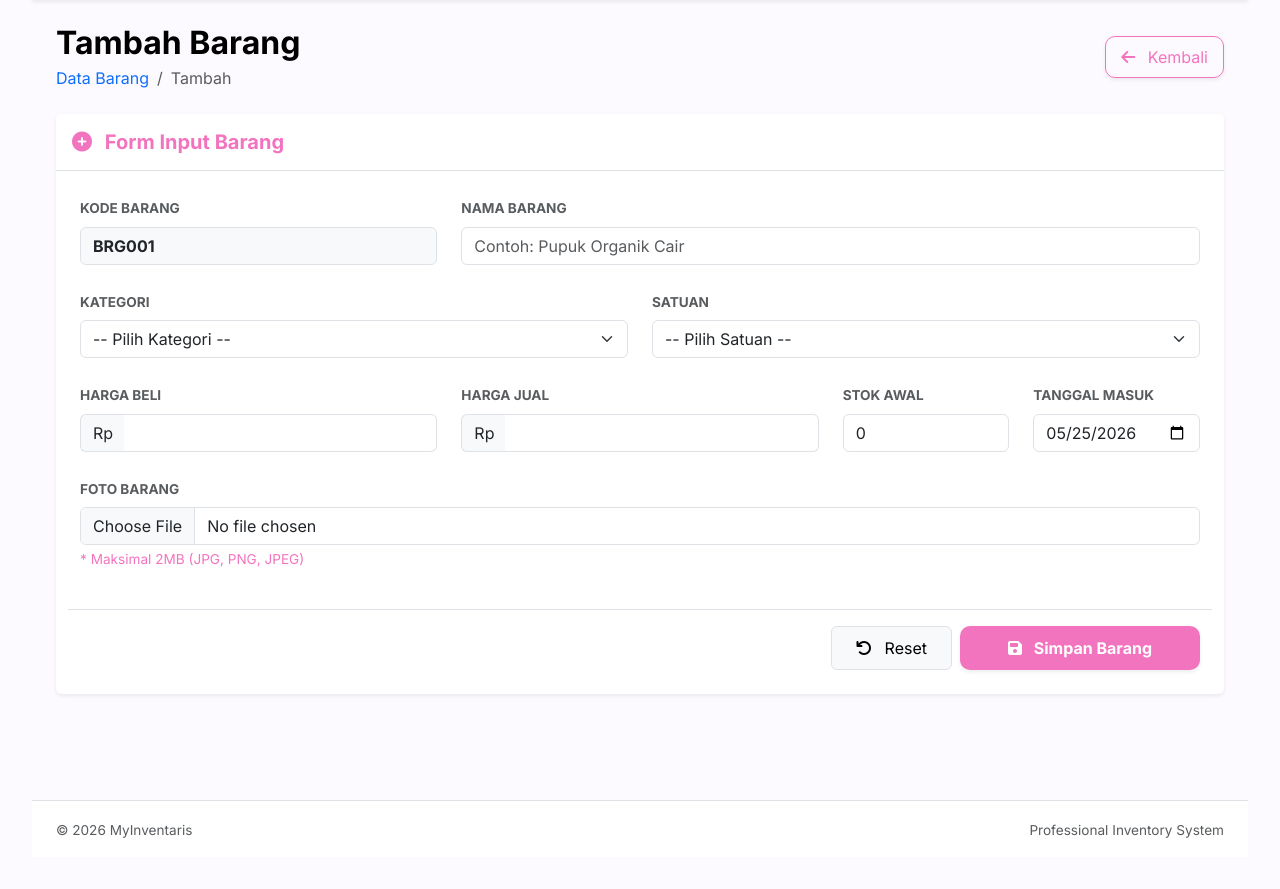
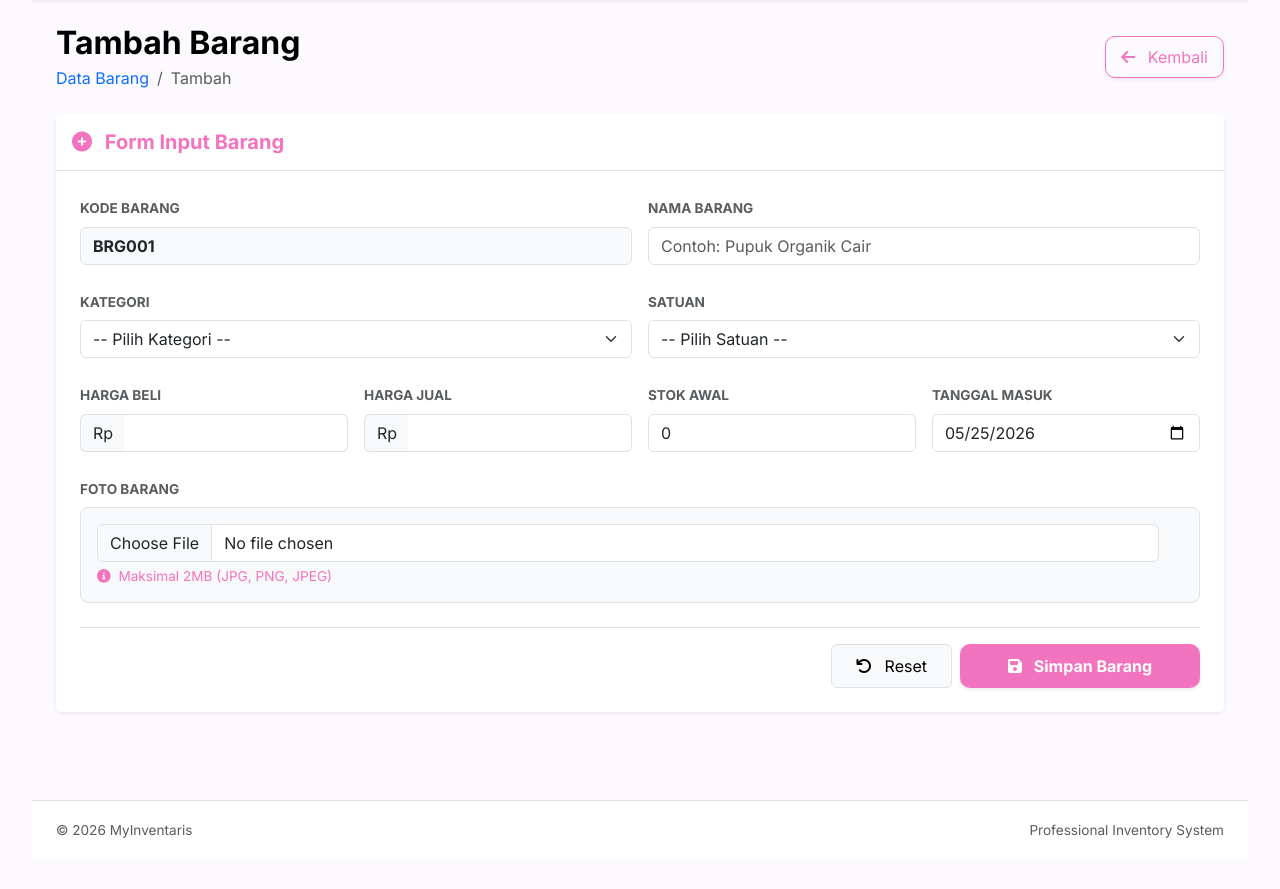
Before and after one commit to aishafayza42/proweblanjut-crud-a12202407285, a PHP site: page /pages/barang/tambah.php in a window 1280 px wide. Shown: the part 98-987 px from the top of the page. Run offline with PHP 8.4, Linux system fonts and the light colour scheme; the visitor is signed in with stand-in values (Sample User, id 1); tables that the repository leaves empty or names only in its code hold one stand-in row (values such as "Sample post").

Commit message:
refactor: optimize form logic, improve UI layout, and fix session-based notifications

```diff
--- a/pages/barang/tambah.php
+++ b/pages/barang/tambah.php
@@ -1,8 +1,10 @@
 <?php
+session_start();
 include '../../config/koneksi.php';
 
-$query_kode = $pdo->query("SELECT kode_barang FROM barang ORDER BY kode_barang DESC LIMIT 1");
-$last_kode = $query_kode->fetch();
+$query_kode = $pdo->prepare("SELECT kode_barang FROM barang ORDER BY kode_barang DESC LIMIT 1");
+$query_kode->execute();
+$last_kode = $query_kode->fetch(PDO::FETCH_ASSOC);
 if ($last_kode) {
     $no = (int) substr($last_kode['kode_barang'], 3) + 1;
     $new_kode = "BRG" . str_pad($no, 3, "0", STR_PAD_LEFT);
@@ -10,8 +12,13 @@ if ($last_kode) {
     $new_kode = "BRG001";
 }
 
-$kategori = $pdo->query("SELECT * FROM kategori ORDER BY nama_kategori")->fetchAll();
-$satuan = $pdo->query("SELECT * FROM satuan ORDER BY nama_satuan")->fetchAll();
+$stmt_kat = $pdo->prepare("SELECT * FROM kategori ORDER BY nama_kategori");
+$stmt_kat->execute();
+$kategori = $stmt_kat->fetchAll();
+
+$stmt_sat = $pdo->prepare("SELECT * FROM satuan ORDER BY nama_satuan");
+$stmt_sat->execute();
+$satuan = $stmt_sat->fetchAll();
 
 include '../../includes/header.php';
 ?>
@@ -38,18 +45,28 @@ include '../../includes/header.php';
             </h5>
         </div>
         <div class="card-body p-4">
+
+            <?php if (isset($_SESSION['error'])): ?>
+                <div class="alert alert-danger alert-dismissible fade show" role="alert">
+                    <i class="fas fa-exclamation-circle me-2"></i>
+                    <?= $_SESSION['error']; unset($_SESSION['error']); ?>
+                    <button type="button" class="btn-close" data-bs-dismiss="alert"></button>
+                </div>
+            <?php endif; ?>
+
             <form action="proses_tambah.php" method="POST" enctype="multipart/form-data">
-                <div class="row g-4">
-                    <div class="col-md-4">
+               <div class="row g-3 mb-4">
+                    <div class="col-md-6">
                         <label class="form-label fw-bold small text-muted text-uppercase">Kode Barang</label>
                         <input type="text" name="kode_barang" class="form-control bg-light fw-bold" value="<?= $new_kode ?>" readonly>
                     </div>
-
-                    <div class="col-md-8">
+                    <div class="col-md-6">
                         <label class="form-label fw-bold small text-muted text-uppercase">Nama Barang</label>
                         <input type="text" name="nama_barang" class="form-control shadow-none" placeholder="Contoh: Pupuk Organik Cair" required>
                     </div>
+                </div>
 
+                <div class="row g-3 mb-4">
                     <div class="col-md-6">
                         <label class="form-label fw-bold small text-muted text-uppercase">Kategori</label>
                         <select name="id_kategori" class="form-select shadow-none" onchange="toggleInput(this, 'kat_baru_input')" required>
@@ -59,9 +76,8 @@ include '../../includes/header.php';
                             <?php endforeach; ?>
                             <option value="baru" class="text-pink fw-bold">+ Tambah Kategori Baru</option>
                         </select>
-                        <input type="text" id="kat_baru_input" name="kategori_baru" class="form-control mt-2" style="display:none;" placeholder="Masukkan kategori baru...">
+                        <input type="text" id="kat_baru_input" name="kategori_baru" class="form-control mt-2" style="display:none;" placeholder="Nama kategori baru...">
                     </div>
-
                     <div class="col-md-6">
                         <label class="form-label fw-bold small text-muted text-uppercase">Satuan</label>
                         <select name="id_satuan" class="form-select shadow-none" onchange="toggleInput(this, 'sat_baru_input')" required>
@@ -71,43 +87,49 @@ include '../../includes/header.php';
                             <?php endforeach; ?>
                             <option value="baru" class="text-pink fw-bold">+ Tambah Satuan Baru</option>
                         </select>
-                        <input type="text" id="sat_baru_input" name="satuan_baru" class="form-control mt-2" style="display:none;" placeholder="Masukkan satuan baru (Kg, Liter, Pcs)...">
+                        <input type="text" id="sat_baru_input" name="satuan_baru" class="form-control mt-2" style="display:none;" placeholder="Nama satuan baru...">
                     </div>
+                </div>
 
-                    <div class="col-md-4">
+                <div class="row g-3 mb-4">
+                    <div class="col-md-3">
                         <label class="form-label fw-bold small text-muted text-uppercase">Harga Beli</label>
                         <div class="input-group">
                             <span class="input-group-text bg-light border-end-0">Rp</span>
                             <input type="number" name="harga_beli" class="form-control border-start-0 shadow-none" required>
                         </div>
                     </div>
-
-                    <div class="col-md-4">
+                    <div class="col-md-3">
                         <label class="form-label fw-bold small text-muted text-uppercase">Harga Jual</label>
                         <div class="input-group">
                             <span class="input-group-text bg-light border-end-0">Rp</span>
                             <input type="number" name="harga_jual" class="form-control border-start-0 shadow-none fw-bold text-pink" required>
                         </div>
                     </div>
-
-                    <div class="col-md-2">
+                    <div class="col-md-3">
                         <label class="form-label fw-bold small text-muted text-uppercase">Stok Awal</label>
                         <input type="number" name="stok" class="form-control shadow-none" value="0" required>
                     </div>
-
-                    <div class="col-md-2">
+                    <div class="col-md-3">
                         <label class="form-label fw-bold small text-muted text-uppercase">Tanggal Masuk</label>
                         <input type="date" name="tanggal_masuk" class="form-control shadow-none" value="<?= date('Y-m-d') ?>" required>
                     </div>
+                </div>
 
+                <div class="row g-3 mb-4">
                     <div class="col-md-12">
                         <label class="form-label fw-bold small text-muted text-uppercase">Foto Barang</label>
-                        <input type="file" name="foto" class="form-control shadow-none" accept="image/*" onchange="previewImage(this)">
-                        <div class="form-text text-pink small mt-1">* Maksimal 2MB (JPG, PNG, JPEG)</div>
-                        <div class="mt-3">
-                            <img id="img-preview" class="img-thumbnail" style="display:none; width: 150px; height: 150px; object-fit: cover; border: 2px solid #f374be; border-radius: 12px;">
+                        <div class="d-flex align-items-start gap-4 p-3 border rounded-3 bg-light">
+                            <div class="flex-grow-1">
+                                <input type="file" name="foto" class="form-control shadow-none bg-white" accept="image/*" onchange="previewImage(this)">
+                                <div class="form-text text-pink small mt-1"><i class="fas fa-info-circle me-1"></i> Maksimal 2MB (JPG, PNG, JPEG)</div>
+                            </div>
+                            <div id="preview-container">
+                                <img id="img-preview" class="img-thumbnail" style="display:none; width: 120px; height: 120px; object-fit: cover; border: 2px solid #f374be; border-radius: 12px;">
+                            </div>
                         </div>
                     </div>
+                </div>
 
                     <div class="col-12 mt-4 pt-3 border-top">
                         <div class="d-flex justify-content-end gap-2">
```
Also changed, not shown: pages/barang/edit.php (+27 -22 lines), pages/barang/proses_edit.php (+10 -3 lines), pages/barang/proses_tambah.php (+29 -18 lines).
